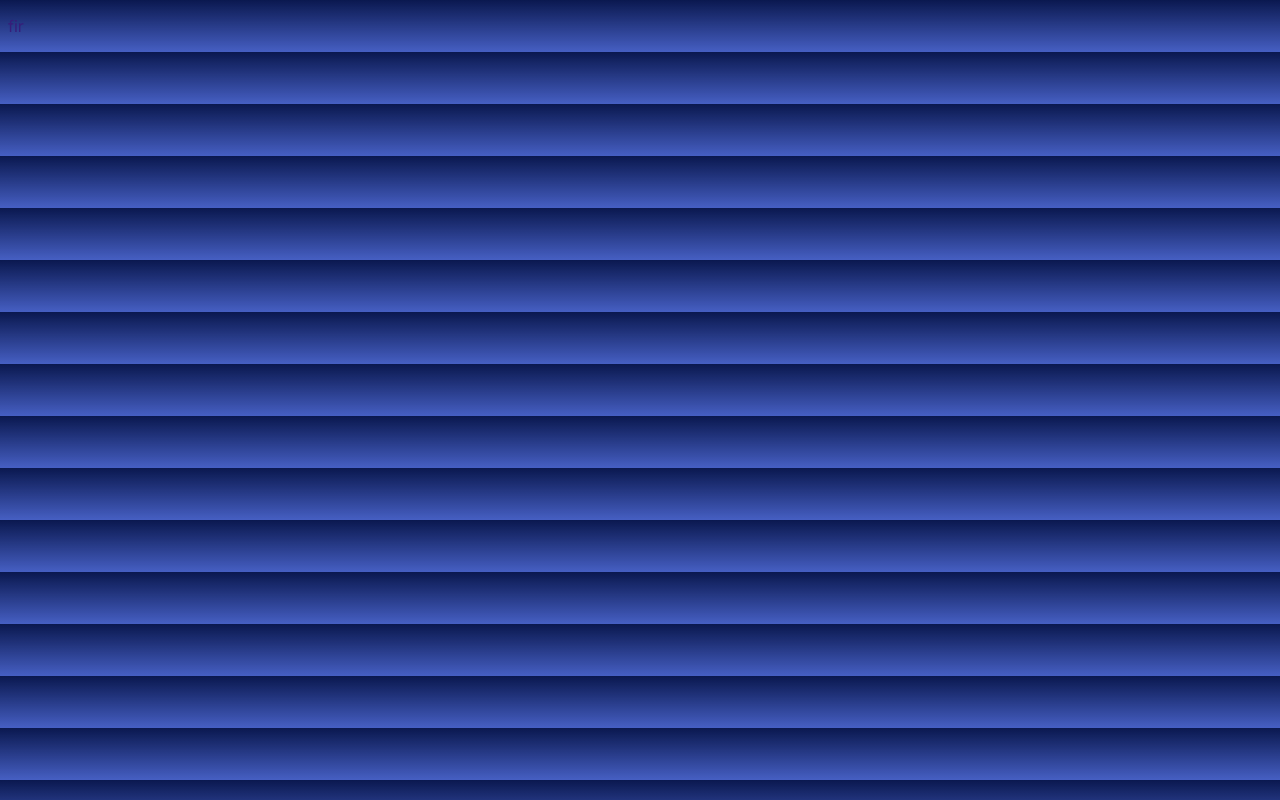
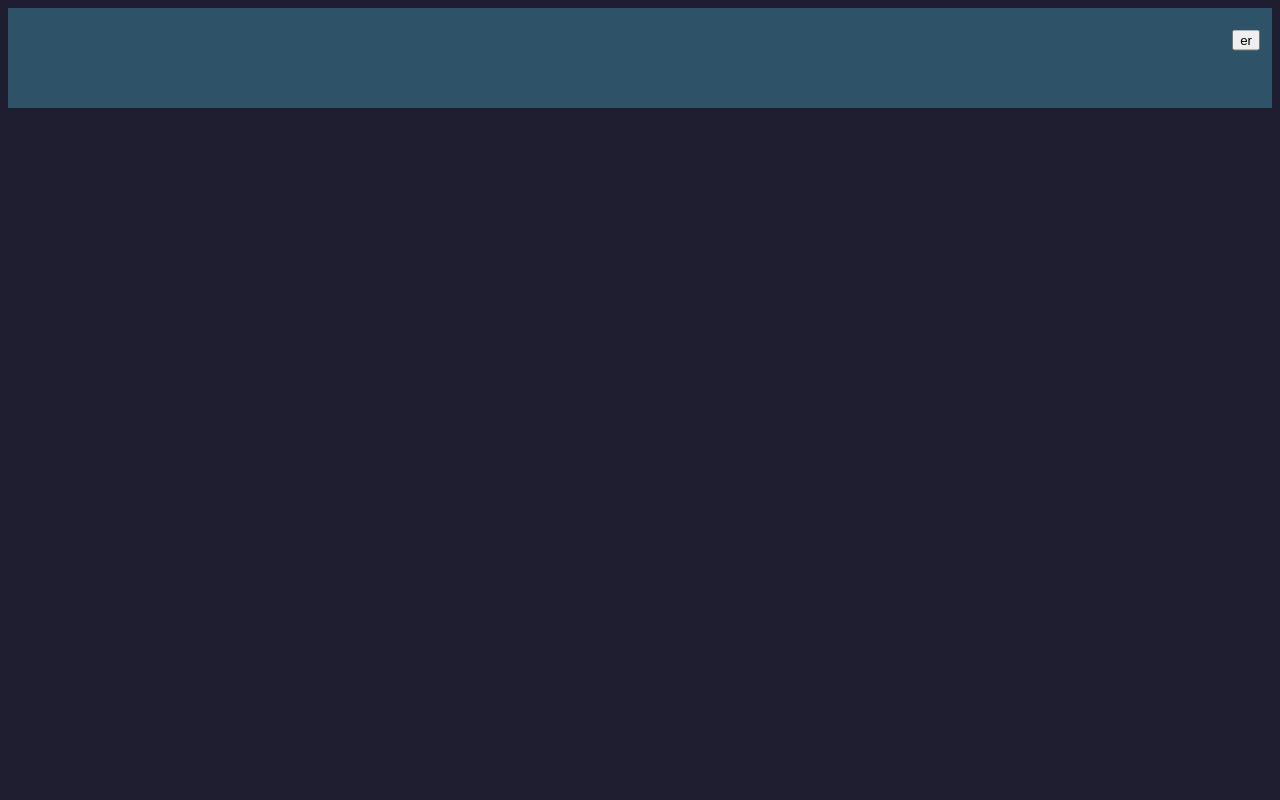
Before and after one commit to MaxliangTW/MakeMake, a Next.js app: page / in a window 1280 px wide. Built offline with nearby package versions, Linux system fonts and the light colour scheme.

Commit message:
add(navbar.jsx)add new navbar

```diff
--- a/app/globals.css
+++ b/app/globals.css
@@ -1,9 +1,10 @@
 body {
-  color: rgb(54, 29, 122);
+  background-color: #1E1E30;
+  /* color: rgb(54, 29, 122);
   background: linear-gradient(
       to bottom,
       transparent,
       rgb(70, 95, 195)
     )
-    rgb(10, 24, 79);
+    rgb(10, 24, 79); */
 }
--- a/components/Navbar.jsx
+++ b/components/Navbar.jsx
@@ -1,11 +1,74 @@
-import React from 'react';
+'use client'
+import React, { useState } from 'react';
+import Offcanvas from 'react-bootstrap/Offcanvas';
+import Button from 'react-bootstrap/Button';
+import styles from './styles/Navbar.module.scss';
 
 function Navbar() {
+    const [showOffcanvas, setShowOffcanvas] = useState(false);
+    const toggleOffcanvas = () => {
+        setShowOffcanvas(!showOffcanvas); // 切換 Offcanvas 的顯示狀態
+    };
+
     return (
-        <div>
-            <p>fir</p>
+        <div className={styles.Navbar}>
+            <Button
+                className={styles.offcanvasButton}
+                variant="primary"
+                onClick={toggleOffcanvas}>
+                    er
+            </Button>
+            <Offcanvas
+                show={showOffcanvas}
+                onHide={() => setShowOffcanvas(false)}
+                >
+                <Offcanvas.Header closeButton>
+                    <Offcanvas.Title>MakeMake</Offcanvas.Title>
+                </Offcanvas.Header>
+                <Offcanvas.Body>
+                    Offcanvas content goes here.
+                </Offcanvas.Body>
+            </Offcanvas>
         </div>
     );
 }
 
 export default Navbar;
+/*
+import React from 'react';
+import { useState } from 'react';
+import Button from 'react-bootstrap/Button';
+import 'bootstrap/dist/css/bootstrap.min.css';
+import Offcanvas from 'react-bootstrap/Offcanvas';
+import { Navbar } from 'react-bootstrap';
+import Link from 'next/link';
+
+function Example() {
+  const [show, setShow] = useState(false);
+  const handleClose = () => setShow(false);
+  const handleShow = () => setShow(true);
+
+  return (
+    <div>
+      <Button variant="primary" onClick={handleShow}>
+        按鈕
+      </Button>
+
+      <Offcanvas show={show} onHide={handleClose}>
+        <Offcanvas.Header closeButton>
+          <Offcanvas.Title>MakeMake</Offcanvas.Title>
+        </Offcanvas.Header>
+        <Offcanvas.Body>
+          <ul>
+            <div>Home</div>
+            <div>News</div>
+            <div>Merch</div>
+          </ul>
+        </Offcanvas.Body>
+      </Offcanvas>
+    </div>
+  );
+}
+
+export default Example;
+*/
--- a/components/styles/Navbar.module.scss
+++ b/components/styles/Navbar.module.scss
@@ -0,0 +1,30 @@
+@charset "UTF-8";
+
+.Navbar{
+    background-color: #46a7c262;
+    width: 100%;
+    height: 100px;
+}
+
+.offcanvasButton {
+    position: fixed;
+    top: 5%;
+    right: 20px; /* 調整按鈕與畫面右側的距離 */
+    transform: translateY(-50%);
+    z-index: 1000; /* 確保按鈕位於最上層 */
+}
+
+.offcanvasContainer {
+    position: fixed;
+    top: 0;
+    right: 0;
+    bottom: 0;
+    width: 300px; /* Offcanvas 寬度 */
+    background-color: #fff; /* Offcanvas 背景色 */
+    box-shadow: -2px 0 5px rgba(0, 0, 0, 0.1); /* Offcanvas 陰影效果 */
+    transition: transform 0.3s ease; /* 添加過渡效果 */
+    transform: translateX(100%); /* 初始時 Offcanvas 在右側隱藏 */
+}
+
+.offcanvas-container.open {
+    transform: translateX(0);} /* 點擊按鈕後將 Offcanvas 移入畫面 */
--- a/package.json
+++ b/package.json
@@ -9,10 +9,12 @@
     "lint": "next lint"
   },
   "dependencies": {
+    "bootstrap": "^5.3.3",
     "eslint": "8.57.0",
     "eslint-config-next": "14.2.3",
     "next": "14.2.3",
     "react": "18.3.1",
+    "react-bootstrap": "^2.10.2",
     "react-dom": "18.3.1",
     "sass": "^1.75.0"
   }
```
Also changed, not shown: 1 other file (tests, documents, lock files or other folders).
